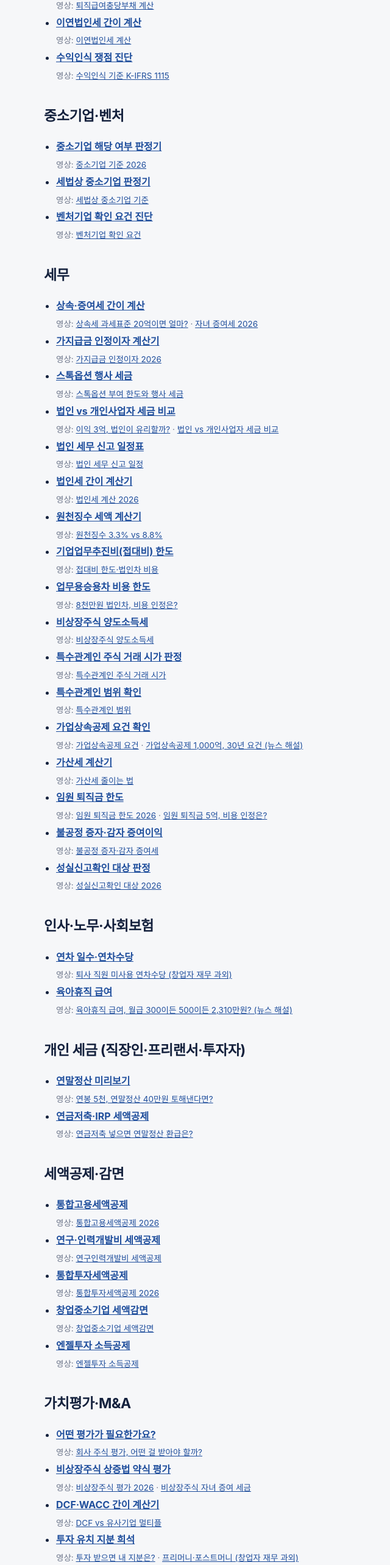
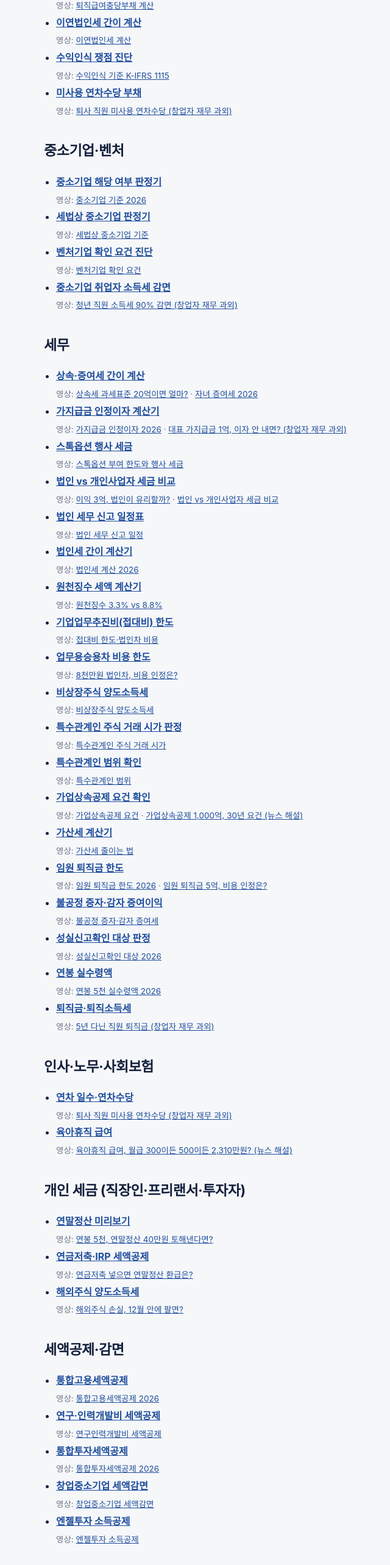
Before and after one commit to ybackh-ai/ybackh-ai.github.io, a plain HTML site: page videos.html in a window 1280 px wide. Shown: the part 1114-3680 px from the top of the page at 61% size, without its empty margins (204-844 px from the left). Drawn offline with Linux system fonts and the light colour scheme; no server answers; a web font is replaced by a local one.

Commit message:
Update videos page and column dates

```diff
--- a/videos.html
+++ b/videos.html
@@ -64,6 +64,7 @@
       <li><b><a href="retirement.html">퇴직급여충당부채</a></b><br><span class="hint" style="display:inline">영상: <a href="https://youtu.be/ybWhwGgwACY" target="_blank" rel="noopener">퇴직급여충당부채 계산</a></span></li>
       <li><b><a href="deferred-tax.html">이연법인세 간이 계산</a></b><br><span class="hint" style="display:inline">영상: <a href="https://youtu.be/tEMXkCsHJtw" target="_blank" rel="noopener">이연법인세 계산</a></span></li>
       <li><b><a href="revenue-check.html">수익인식 쟁점 진단</a></b><br><span class="hint" style="display:inline">영상: <a href="https://youtu.be/B4X-sjYsFAY" target="_blank" rel="noopener">수익인식 기준 K-IFRS 1115</a></span></li>
+      <li><b><a href="unused-leave.html">미사용 연차수당 부채</a></b><br><span class="hint" style="display:inline">영상: <a href="https://youtu.be/siBuh4c5SZs" target="_blank" rel="noopener">퇴사 직원 미사용 연차수당 (창업자 재무 과외)</a></span></li>
     </ul>
 
     <h2>중소기업·벤처</h2>
@@ -71,12 +72,13 @@
       <li><b><a href="sme-check.html">중소기업 해당 여부 판정기</a></b><br><span class="hint" style="display:inline">영상: <a href="https://youtu.be/e7Vk-_Ksy6M" target="_blank" rel="noopener">중소기업 기준 2026</a></span></li>
       <li><b><a href="tax-sme.html">세법상 중소기업 판정기</a></b><br><span class="hint" style="display:inline">영상: <a href="https://youtu.be/HfS9aiG3qFM" target="_blank" rel="noopener">세법상 중소기업 기준</a></span></li>
       <li><b><a href="venture-check.html">벤처기업 확인 요건 진단</a></b><br><span class="hint" style="display:inline">영상: <a href="https://youtu.be/Vhf5XfDCjOE" target="_blank" rel="noopener">벤처기업 확인 요건</a></span></li>
+      <li><b><a href="sme-employee-tax.html">중소기업 취업자 소득세 감면</a></b><br><span class="hint" style="display:inline">영상: <a href="https://youtu.be/AOs3Cl5mDq4" target="_blank" rel="noopener">청년 직원 소득세 90% 감면 (창업자 재무 과외)</a></span></li>
     </ul>
 
     <h2>세무</h2>
     <ul class="basis">
       <li><b><a href="inherit-gift.html">상속·증여세 간이 계산</a></b><br><span class="hint" style="display:inline">영상: <a href="https://youtu.be/N-85bgrYViY" target="_blank" rel="noopener">상속세 과세표준 20억이면 얼마?</a> · <a href="https://youtu.be/0Lc0eftwXxM" target="_blank" rel="noopener">자녀 증여세 2026</a></span></li>
-      <li><b><a href="loan-interest.html">가지급금 인정이자 계산기</a></b><br><span class="hint" style="display:inline">영상: <a href="https://youtu.be/dveLPNuVYjc" target="_blank" rel="noopener">가지급금 인정이자 2026</a></span></li>
+      <li><b><a href="loan-interest.html">가지급금 인정이자 계산기</a></b><br><span class="hint" style="display:inline">영상: <a href="https://youtu.be/dveLPNuVYjc" target="_blank" rel="noopener">가지급금 인정이자 2026</a> · <a href="https://youtu.be/S0-5yQ5UiAA" target="_blank" rel="noopener">대표 가지급금 1억, 이자 안 내면? (창업자 재무 과외)</a></span></li>
       <li><b><a href="stock-option-tax.html">스톡옵션 행사 세금</a></b><br><span class="hint" style="display:inline">영상: <a href="https://youtu.be/-2h2PTuSfYw" target="_blank" rel="noopener">스톡옵션 부여 한도와 행사 세금</a></span></li>
       <li><b><a href="corp-vs-personal.html">법인 vs 개인사업자 세금 비교</a></b><br><span class="hint" style="display:inline">영상: <a href="https://youtu.be/8NN1tXzkNkw" target="_blank" rel="noopener">이익 3억, 법인이 유리할까?</a> · <a href="https://youtu.be/jC5iZJCLVFM" target="_blank" rel="noopener">법인 vs 개인사업자 세금 비교</a></span></li>
       <li><b><a href="tax-calendar.html">법인 세무 신고 일정표</a></b><br><span class="hint" style="display:inline">영상: <a href="https://youtu.be/FyX-kP1hA-o" target="_blank" rel="noopener">법인 세무 신고 일정</a></span></li>
@@ -92,6 +94,8 @@
       <li><b><a href="exec-retirement.html">임원 퇴직금 한도</a></b><br><span class="hint" style="display:inline">영상: <a href="https://youtu.be/JHSpRbSZC40" target="_blank" rel="noopener">임원 퇴직금 한도 2026</a> · <a href="https://youtu.be/L4UiHVJm11o" target="_blank" rel="noopener">임원 퇴직금 5억, 비용 인정은?</a></span></li>
       <li><b><a href="capital-gift.html">불공정 증자·감자 증여이익</a></b><br><span class="hint" style="display:inline">영상: <a href="https://youtu.be/bdhBZt-PVVc" target="_blank" rel="noopener">불공정 증자·감자 증여세</a></span></li>
       <li><b><a href="sincere-filing.html">성실신고확인 대상 판정</a></b><br><span class="hint" style="display:inline">영상: <a href="https://youtu.be/Fce_3V3qO4A" target="_blank" rel="noopener">성실신고확인 대상 2026</a></span></li>
+      <li><b><a href="net-salary.html">연봉 실수령액</a></b><br><span class="hint" style="display:inline">영상: <a href="https://youtu.be/C1yz1Py7k4A" target="_blank" rel="noopener">연봉 5천 실수령액 2026</a></span></li>
+      <li><b><a href="severance-pay.html">퇴직금·퇴직소득세</a></b><br><span class="hint" style="display:inline">영상: <a href="https://youtu.be/Q7BZdvO1ThE" target="_blank" rel="noopener">5년 다닌 직원 퇴직금 (창업자 재무 과외)</a></span></li>
     </ul>
 
     <h2>인사·노무·사회보험</h2>
@@ -104,6 +108,7 @@
     <ul class="basis">
       <li><b><a href="year-end-tax.html">연말정산 미리보기</a></b><br><span class="hint" style="display:inline">영상: <a href="https://youtu.be/gWSq6hjgTfY" target="_blank" rel="noopener">연봉 5천, 연말정산 40만원 토해낸다면?</a></span></li>
       <li><b><a href="pension-credit.html">연금저축·IRP 세액공제</a></b><br><span class="hint" style="display:inline">영상: <a href="https://youtu.be/gWSq6hjgTfY" target="_blank" rel="noopener">연금저축 넣으면 연말정산 환급은?</a></span></li>
+      <li><b><a href="foreign-stock-tax.html">해외주식 양도소득세</a></b><br><span class="hint" style="display:inline">영상: <a href="https://youtu.be/tB3vWykbvXs" target="_blank" rel="noopener">해외주식 손실, 12월 안에 팔면?</a></span></li>
     </ul>
 
     <h2>세액공제·감면</h2>
@@ -133,6 +138,8 @@
       <li><b><a href="multiples.html">유사기업 멀티플 평가</a></b><br><span class="hint" style="display:inline">영상: <a href="https://youtu.be/mswv7VT3UTE" target="_blank" rel="noopener">DCF vs 유사기업 멀티플</a></span></li>
       <li><b><a href="pf-feasibility.html">부동산 PF 사업성</a></b><br><span class="hint" style="display:inline">영상: <a href="https://youtu.be/Jvd5G8h6gw0" target="_blank" rel="noopener">부동산 PF 사업성 계산</a></span></li>
       <li><b><a href="qualified-reorg.html">적격합병·적격분할 요건</a></b><br><span class="hint" style="display:inline">영상: <a href="https://youtu.be/oNgPfkCLArQ" target="_blank" rel="noopener">적격합병 요건</a></span></li>
+      <li><b><a href="cap-table.html">멀티 라운드 캡테이블</a></b><br><span class="hint" style="display:inline">영상: <a href="https://youtu.be/HKSDkSvvmMY" target="_blank" rel="noopener">투자 세 번 받으면 창업자 지분은? (창업자 재무 과외)</a></span></li>
+      <li><b><a href="exit-waterfall.html">엑싯 분배(청산우선권)</a></b><br><span class="hint" style="display:inline">영상: <a href="https://youtu.be/TC0EI5WnCgY" target="_blank" rel="noopener">드래그얼롱·태그얼롱 (창업자 재무 과외)</a> · <a href="https://youtu.be/uEc8zdugwSA" target="_blank" rel="noopener">청산우선권, 100억에 팔면 창업자 몫은? (창업자 재무 과외)</a></span></li>
     </ul>
 
     <h2>재무분석·자료</h2>
@@ -142,6 +149,7 @@
       <li><b><a href="distributable-profit.html">배당가능이익·자기주식 한도</a></b><br><span class="hint" style="display:inline">영상: <a href="https://youtu.be/T6UDP5nVPFs" target="_blank" rel="noopener">배당가능이익 계산법</a></span></li>
       <li><b><a href="working-capital.html">운전자본·현금전환주기</a></b><br><span class="hint" style="display:inline">영상: <a href="https://youtu.be/1vgwYsAivQ4" target="_blank" rel="noopener">재고자산 회전일수 읽기 (공시 해설)</a></span></li>
       <li><b><a href="break-even.html">손익분기점(BEP)</a></b><br><span class="hint" style="display:inline">영상: <a href="https://youtu.be/sUUiRJ0AvqM" target="_blank" rel="noopener">런웨이·번레이트 (창업자 재무 과외)</a></span></li>
+      <li><b><a href="runway.html">런웨이·번레이트</a></b><br><span class="hint" style="display:inline">영상: <a href="https://youtu.be/sUUiRJ0AvqM" target="_blank" rel="noopener">런웨이·번레이트 (창업자 재무 과외)</a></span></li>
     </ul>
 
     <h2>다른 채널</h2>
```
Also changed, not shown: column-annual-leave-pay.html (+1 -1 lines), column-severance-pay.html (+1 -1 lines).
